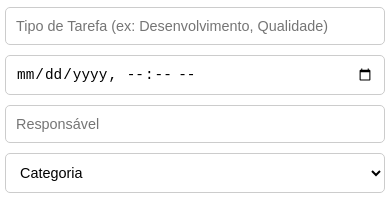
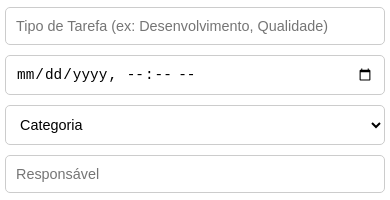
Before and after one commit to igorrsilvaaf/To-do, a website: page Index.html in a window 390 px wide. Shown: the part 152-352 px from the top of the page. Drawn offline with Linux system fonts and the light colour scheme.

Commit message:
ajuste no campo data, para ficar menor e ao lado de categoria

```diff
--- a/Index.html
+++ b/Index.html
@@ -60,16 +60,21 @@
             <form id="taskForm" class="task-form">
                 <input type="text" id="taskName" placeholder="Nome da Tarefa" required>
                 <input type="text" id="taskType" placeholder="Tipo de Tarefa (ex: Desenvolvimento, Qualidade)">
-                <input type="datetime-local" id="taskDueDate">
+
+                <div class="date-category-group">
+                    <input type="datetime-local" id="taskDueDate" placeholder="Data de Entrega">
+                    <select id="taskProject">
+                        <option value="" disabled selected>Categoria</option>
+                    </select>
+                </div>
+
                 <input type="text" id="taskResponsible" placeholder="Responsável">
-                <select id="taskProject">
-                    <option value="" disabled selected>Categoria</option>
-                </select>
 
                 <textarea id="taskObservation" placeholder="Observação" rows="10"></textarea>
 
                 <button type="submit">Adicionar Tarefa</button>
             </form>
+
             <div class="task-table-container">
                 <table class="task-table">
                     <thead>
--- a/style/Style.css
+++ b/style/Style.css
@@ -132,6 +132,34 @@ p {
     padding: 10px;
     text-align: left;
     border-bottom: 1px solid #ddd;
+}
+
+/* Estilização para o contêiner que agrupa Data e Categoria */
+.date-category-group {
+    display: flex;
+    gap: 10px;
+}
+
+.date-category-group input {
+    flex: 0.2;
+    padding: 10px;
+    font-size: 1rem;
+}
+.date-category-group select {
+    flex: 1;
+    padding: 10px;
+    font-size: 1rem;
+}
+
+@media (max-width: 768px) {
+    .date-category-group {
+        flex-direction: column;
+    }
+
+    .date-category-group input,
+    .date-category-group select {
+        flex: 1;
+    }
 }
 
 .task-table td {
```
